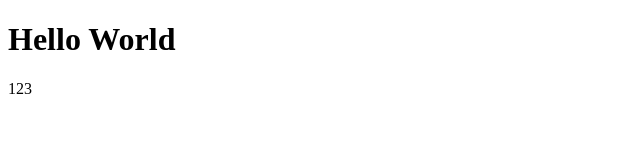
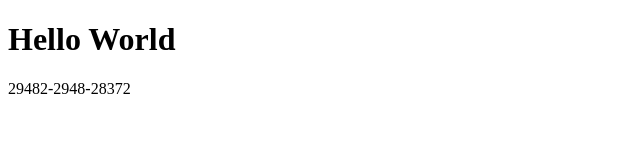
Before and after one commit to bleibcoolbro/Juice.github.io, a plain HTML site: page index.html in a window 1280 px wide. Shown: the whole page, without its empty margins (0-640 px from the left). Drawn offline with Linux system fonts and the light colour scheme.

Commit message:
Update index.html

```diff
--- a/index.html
+++ b/index.html
@@ -2,6 +2,6 @@
 <html>
 <body>
 <h1>Hello World</h1>
-<p>123</p>
+<p>29482-2948-28372</p>
 </body>
 </html>
```
